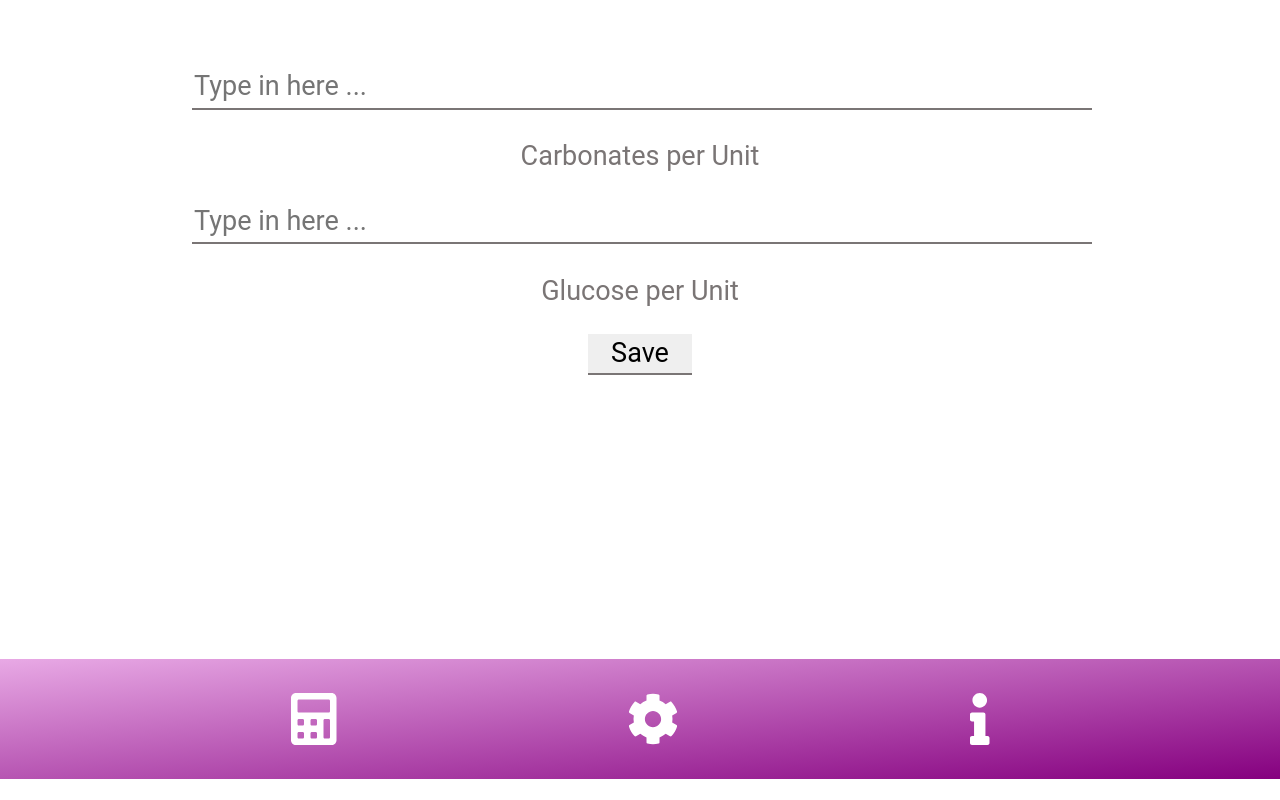
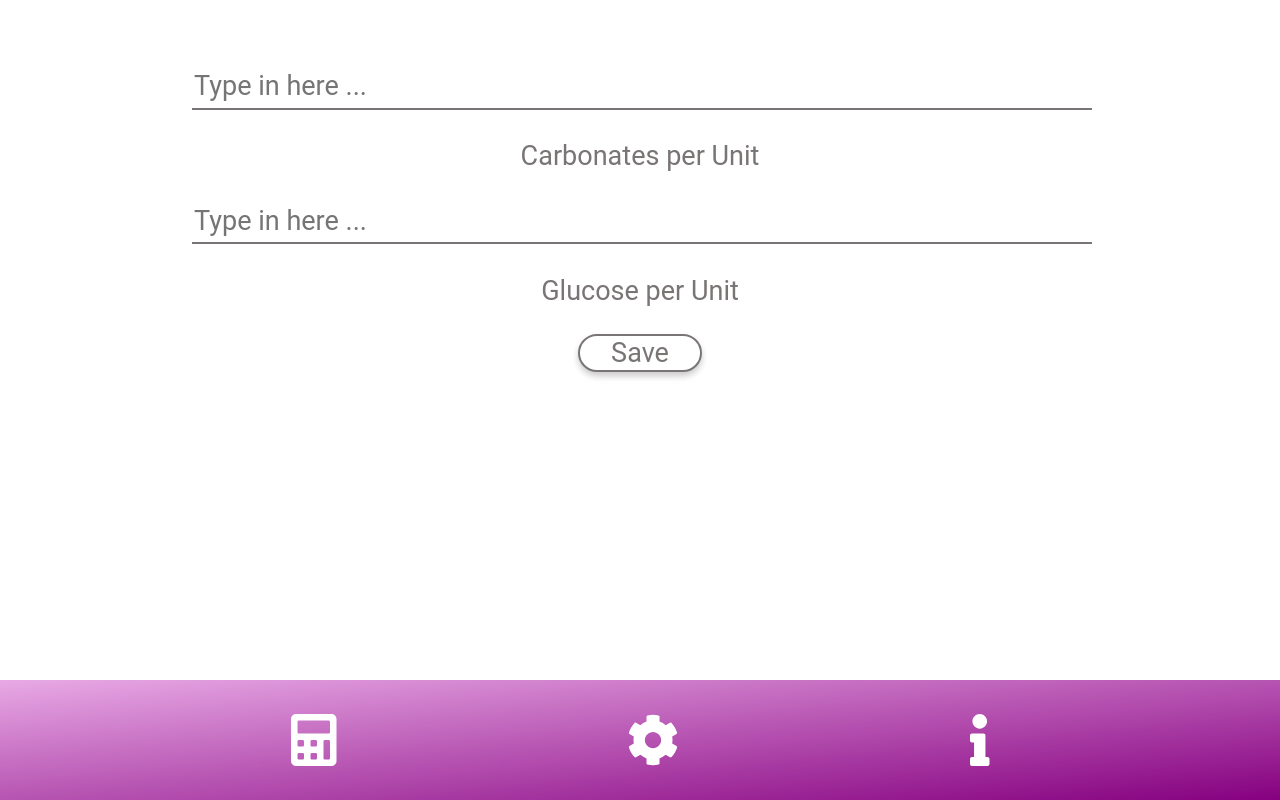
Before and after one commit to kaisetim/Insulin-Calculator, a React app: page /settings in a window 1280 px wide. Built offline with nearby package versions, Linux system fonts and the light colour scheme; the HTML template or start-up script is replaced by a standard one.

Commit message:
Added smaller layout improvements

```diff
--- /dev/null
+++ b/packages/front/src/component/btnPrimary/btnPrimary.jsx
@@ -0,0 +1,15 @@
+import React from "react";
+
+import btnPrimaryStyle from "./btnPrimary.scss";
+
+export const BtnPrimary = props => {
+  const { containerClass, btnClass, type, value } = props;
+
+  return (
+    <div className={btnPrimaryStyle[`${containerClass}`]}>
+      <button className={btnPrimaryStyle[`${btnClass}`]} type={type}>
+        {value}
+      </button>
+    </div>
+  );
+};
--- /dev/null
+++ b/packages/front/src/component/btnPrimary/btnPrimary.scss
@@ -0,0 +1,37 @@
+@import "../../variables.scss";
+
+.submitBtnPrimaryContainer {
+  margin: 0 auto;
+  width: 6rem;
+}
+
+.submitBtnPrimary {
+  width: 100%;
+  border: 0.1rem solid $color-grey-light;
+  border-radius: 50rem;
+  background-color: #ffffff;
+  color: $color-grey-light;
+  box-shadow: 0 0.2rem 0.3rem rgba($color-black, 0.2);
+
+  &:hover {
+    color: white;
+    background-image: linear-gradient(
+      to right bottom,
+      rgba($color-rosa-light, 1),
+      rgba($color-purple-light, 1)
+    );
+    border: none;
+    height: 1.8rem;
+    box-shadow: 0 0.4rem 0.6rem rgba($color-black, 0.2);
+  }
+
+  &:active {
+    outline: none;
+    transform: translateY(0.1rem);
+    box-shadow: 0 0.2rem 0.3rem rgba($color-black, 0.2);
+  }
+
+  &:focus {
+    outline: none;
+  }
+}
--- a/packages/front/src/component/inputField/inputField.jsx
+++ b/packages/front/src/component/inputField/inputField.jsx
@@ -1,23 +1,28 @@
 import React from "react";
-
-// import { FontAwesomeIcon } from "@fortawesome/react-fontawesome";
-// import { faQuestion } from "@fortawesome/free-solid-svg-icons";
 
 import inputStyle from "./inputField.scss";
 
 export const InputField = props => {
-  const { usedClass, type, onChange, value, text1, text2 } = props;
+  const {
+    containerClass,
+    inputClass,
+    type,
+    onChange,
+    value,
+    placeholder,
+    text1,
+    text2
+  } = props;
 
   return (
-    <div className={`${inputStyle[`${usedClass}`]}`}>
-      {/* <div className={`${inputStyle.inputRow}`}> */}
+    <div className={`${inputStyle[`${containerClass}`]}`}>
       <input
+        className={`${inputStyle[`${inputClass}`]}`}
         type={type}
         onChange={onChange}
         value={value}
-        placeholder="Type in here ..."
+        placeholder={placeholder}
       />
-      {/* </div> */}
       <p>{text1}</p>
       <p>{text2}</p>
     </div>
--- a/packages/front/src/component/inputField/inputField.scss
+++ b/packages/front/src/component/inputField/inputField.scss
@@ -2,20 +2,8 @@
 
 .inputContainerMain {
   text-align: center;
-}
 
-.inputContainerSettings {
-  margin: 0 auto;
-  text-align: center;
-  width: 70%;
-}
-
-.submitBtn {
-  margin: 0 auto;
-  width: 5rem;
-}
-
-input {
+  .inputMain {
     height: 2rem;
     width: 100%;
     margin-bottom: 0.15rem;
@@ -49,3 +37,45 @@ input {
         1;
     }
   }
+}
+
+.inputContainerSettings {
+  margin: 0 auto;
+  text-align: center;
+  width: 70%;
+
+  .inputSettings {
+    height: 2rem;
+    width: 100%;
+    margin-bottom: 0.15rem;
+
+    border: none;
+    border-bottom: 0.1rem solid $color-grey-light;
+
+    &::-webkit-outer-spin-button,
+    &::-webkit-inner-spin-button {
+      -webkit-appearance: none;
+    }
+
+    &:hover {
+      border-bottom: 0.1rem solid;
+      border-image: linear-gradient(
+          to right,
+          $color-rosa-light 0%,
+          $color-purple-light 100%
+        )
+        1;
+    }
+
+    &:focus {
+      outline: none;
+      border-bottom: 0.1rem solid;
+      border-image: linear-gradient(
+          to right,
+          $color-rosa-light 0%,
+          $color-purple-light 100%
+        )
+        1;
+    }
+  }
+}
--- a/packages/front/src/component/menuBar/menuBar.scss
+++ b/packages/front/src/component/menuBar/menuBar.scss
@@ -11,7 +11,6 @@
   max-width: 100%;
   height: 15vh;
   text-align: center;
-  margin: 0;
   bottom: 0;
   align-items: center;
 
--- a/packages/front/src/component/result/result.jsx
+++ b/packages/front/src/component/result/result.jsx
@@ -17,7 +17,7 @@ export const Result = props => {
         />
       </div>
       <div className={`row ${resultStyle.resultRow}`}>
-        <span id={resultStyle.resultNum}>{value}</span> units
+        <span className={resultStyle.resultNum}>{value}</span> units
       </div>
     </div>
   );
--- a/packages/front/src/generalStyle.scss
+++ b/packages/front/src/generalStyle.scss
@@ -33,5 +33,9 @@ body {
     justify-content: space-evenly;
     flex-wrap: wrap;
     margin: 1rem 0;
+
+    &:last-of-type {
+      margin-bottom: 0;
+    }
   }
 }
--- a/packages/front/src/pages/main.jsx
+++ b/packages/front/src/pages/main.jsx
@@ -18,9 +18,11 @@ export const Main = () => {
     <>
       <div className="row">
         <InputField
-          usedClass="inputContainerMain"
+          containerClass="inputContainerMain"
+          inputClass="inputMain"
           type="number"
           className="col-1-of-2"
+          placeholder="Type in here ..."
           text1="1u per 20.0 mg/dL"
           text2="Current Glucose Level"
           onChange={event => {
@@ -29,9 +31,11 @@ export const Main = () => {
           value={glucoseLevel}
         />
         <InputField
-          usedClass="inputContainerMain"
+          containerClass="inputContainerMain"
+          inputClass="inputMain"
           type="number"
           className="col-1-of-2"
+          placeholder="Type in here ..."
           text1="1u per 6.0 g"
           text2="Carbohydrates"
           onChange={event => {
--- a/packages/front/src/pages/settings.jsx
+++ b/packages/front/src/pages/settings.jsx
@@ -1,5 +1,6 @@
 import React from "react";
 
+import { BtnPrimary } from "../component/btnPrimary/btnPrimary";
 import { InputField } from "../component/inputField/inputField";
 import { MenuBar } from "../component/menuBar/menuBar";
 
@@ -7,16 +8,31 @@ export const Settings = () => {
   return (
     <>
       <InputField
-        usedClass="inputContainerSettings"
+        containerClass="inputContainerSettings"
+        inputClass="inputSettings"
         type="number"
+        placeholder="Type in here ..."
         text1="Carbonates per Unit"
       />
       <InputField
-        usedClass="inputContainerSettings"
+        containerClass="inputContainerSettings"
+        inputClass="inputSettings"
         type="number"
+        placeholder="Type in here ..."
         text1="Glucose per Unit"
       />
-      <InputField usedClass="submitBtn" type="submit" value="Save" />
+      <BtnPrimary
+        containerClass="submitBtnPrimaryContainer"
+        btnClass="submitBtnPrimary"
+        type="submit"
+        value="Save"
+      />
+      {/* <InputField
+        containerClass="submitBtn"
+        inputClass="inputSettingsBtn"
+        type="submit"
+        value="Save"
+      /> */}
       <MenuBar />
     </>
   );
--- a/packages/front/src/variables.scss
+++ b/packages/front/src/variables.scss
@@ -3,6 +3,8 @@
 $color-rosa-light: rgb(232, 169, 229);
 $color-purple-light: rgb(133, 0, 127);
 $color-grey-light: rgb(122, 117, 117);
+$color-white: rgb(255, 255, 255);
+$color-black: rgb(0, 0, 0);
 
 // FONT
 $font-size-small: 1.1rem;
```
Lines whose indentation alone changed are shown as unchanged.
